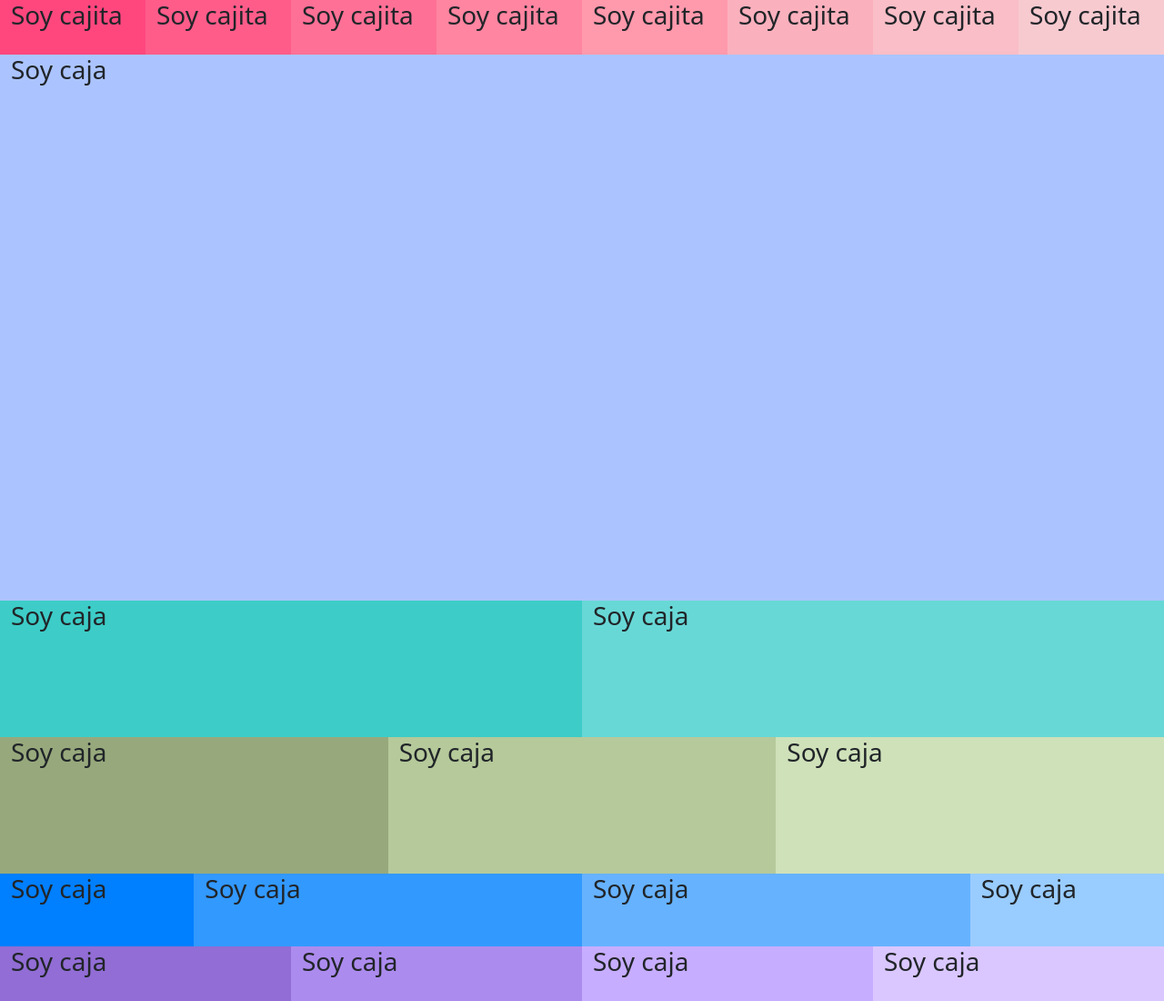
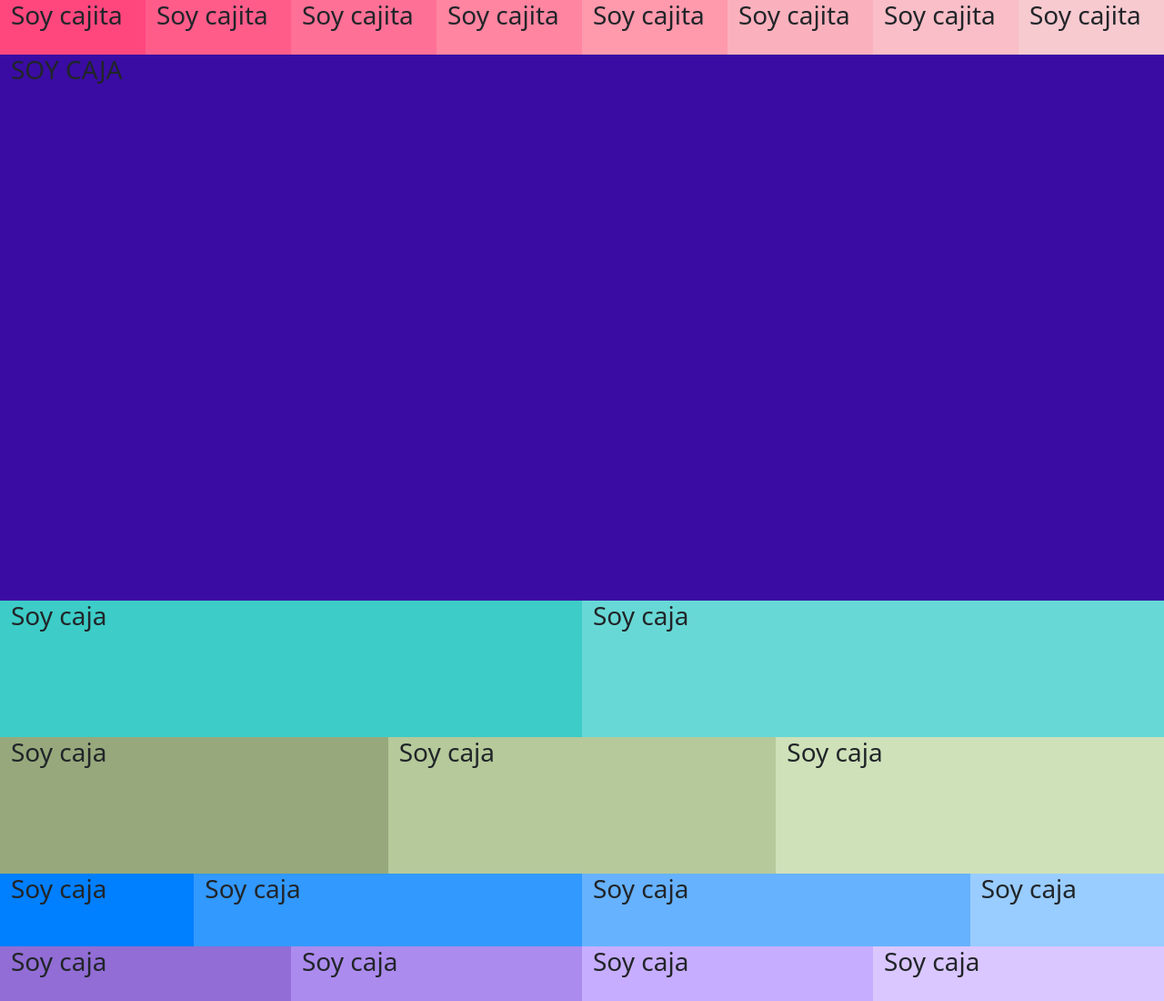
Before and after one commit to tanyah03/maquetaFlexbox, a plain HTML site: page index.html in a window 1280 px wide. Shown: the top 1100 px of the page at 91% size. Drawn offline with nearby package versions, Linux system fonts and the light colour scheme.

Commit message:
Cambié el color de la segund caja y puse su texto en mayúsculas

```diff
--- a/index.html
+++ b/index.html
@@ -24,7 +24,7 @@
       </div>
 
       <div class="row d-flex">
-        <div class="col col-xxl-12 col-xl-12 col-lg-12 col-md-12 col-sm-12 d-flex caja9"><h3>Soy caja</h3></div>
+        <div class="col col-xxl-12 col-xl-12 col-lg-12 col-md-12 col-sm-12 d-flex caja9"><h3>SOY CAJA</h3></div>
       </div>
 
       <div class="row d-flex">
--- a/styles.css
+++ b/styles.css
@@ -31,7 +31,7 @@
     height: 60px;
 }
 .caja9 {
-    background-color: #abc4ff;
+    background-color: #3a0ca3;
     height: 600px;
 }
 .caja10 {
```
